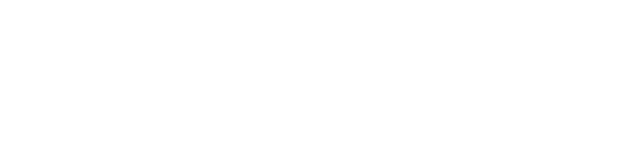
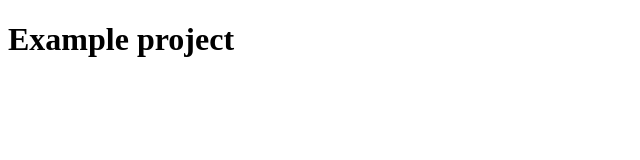
Before and after one commit to Carrascoj1998/joncarrasco.github.io, a plain HTML site: page index.html in a window 1280 px wide. Shown: the whole page, without its empty margins (0-640 px from the left). Drawn offline with Linux system fonts and the light colour scheme.

Commit message:
second commit

```diff
--- a/inde.html
+++ b/index.html
@@ -8,5 +8,7 @@
 </head>
 <body>
 
+    <h1>Example project</h1>
+
 </body>
 </html>
```
